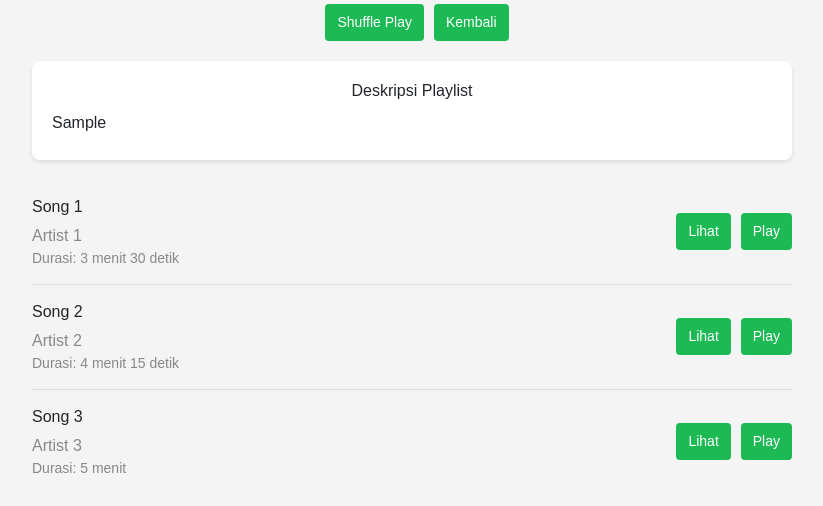
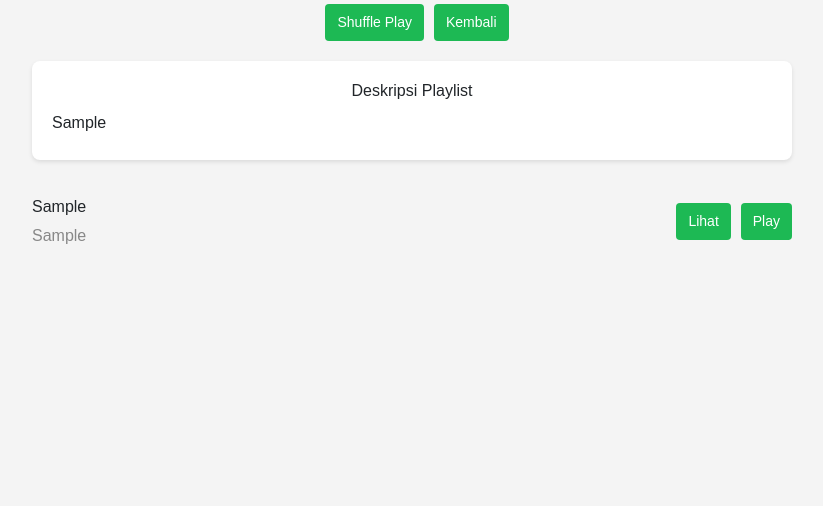
Before and after one commit to realynnsio/marmut_merah_jambu, a Django app: template playlist/templates/detail_playlist.html in a window 1280 px wide. Shown: the part 294-800 px from the top of the page, without its empty margins (228-1051 px from the left). Run offline with Django 4.2, Linux system fonts and the light colour scheme; the template is opened without the code that fills it: most values are stand-ins (such as "Sample title", 1, 10 or a date in 2020); some libraries are stand-ins or nearby versions.

Commit message:
add:memunculkan song pada playlist

```diff
--- a/playlist/templates/detail_playlist.html
+++ b/playlist/templates/detail_playlist.html
@@ -121,7 +121,9 @@
     <div class="playlist-actions">
         <button>Shuffle Play</button>
         <button onclick="location.href = '/playlist/all'">Kembali</button>
-        <button>Tambah Lagu</button>
+        {% if own_playlist %}
+            <button>Tambah Lagu</button>
+        {% endif %}
     </div>
     <div class="playlist-info">
         <h2>Deskripsi Playlist</h2>
@@ -129,43 +131,21 @@
     </div>
     {% endfor %}
     <div class="song-list">
+        {% for song in songs %}
         <div class="song-list-item">
             <div>
-                <p class="song-title">Song 1</p>
-                <p class="song-artist">Artist 1</p>
-                <p class="song-duration">Durasi: 3 menit 30 detik</p>
+                <p class="song-title">{{ song.0 }}</p>
+                <p class="song-artist">{{ song.1 }}</p>
             </div>
             <div class="song-actions">
                 <button>Lihat</button>
                 <button>Play</button>
-                <button>Hapus</button>
+                {% if own_playlist %}
+                    <button>Hapus</button>
+                {% endif %}
             </div>
         </div>
-        <div class="song-list-item">
-            <div>
-                <p class="song-title">Song 2</p>
-                <p class="song-artist">Artist 2</p>
-                <p class="song-duration">Durasi: 4 menit 15 detik</p>
-            </div>
-            <div class="song-actions">
-                <button>Lihat</button>
-                <button>Play</button>
-                <button>Hapus</button>
-            </div>
-        </div>
-        <div class="song-list-item">
-            <div>
-                <p class="song-title">Song 3</p>
-                <p class="song-artist">Artist 3</p>
-                <p class="song-duration">Durasi: 5 menit</p>
-            </div>
-            <div class="song-actions">
-                <button>Lihat</button>
-                <button>Play</button>
-                <button>Hapus</button>
-            </div>
-        </div>
-        <!-- Add more song list items as needed -->
+        {% endfor %}
     </div>
 </div>
 
@@ -248,7 +228,7 @@
             contents[i].innerHTML = htmlString;
         }
     }
-    someonePlaylist()
+    // someonePlaylist()
 
     async function noPlaylist() {
         var contents = document.getElementsByClassName("container")
```
Also changed, not shown: playlist/views.py (+23 -3 lines).
